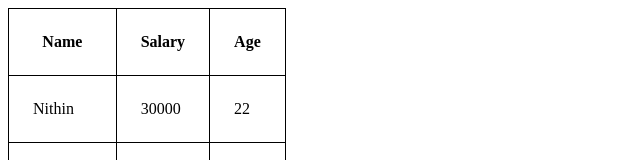
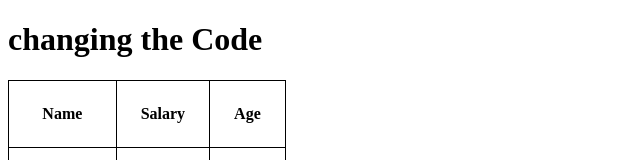
Before and after one commit to yellurinithinreddy/React-app, a React (Vite) app: page / in a window 1280 px wide. Shown: the top 160 px of the page, without its empty margins (0-640 px from the left). Built offline with nearby package versions, Linux system fonts and the light colour scheme.

Commit message:
changes done

```diff
--- a/src/App.jsx
+++ b/src/App.jsx
@@ -12,7 +12,7 @@ const App=()=>{
     <OrdList></OrdList>
     <Img></Img>
     <UnOrdList></UnOrdList> */}
-
+    <h1>changing the Code</h1>
     <Table></Table>
     <Card></Card>
     </>
```
